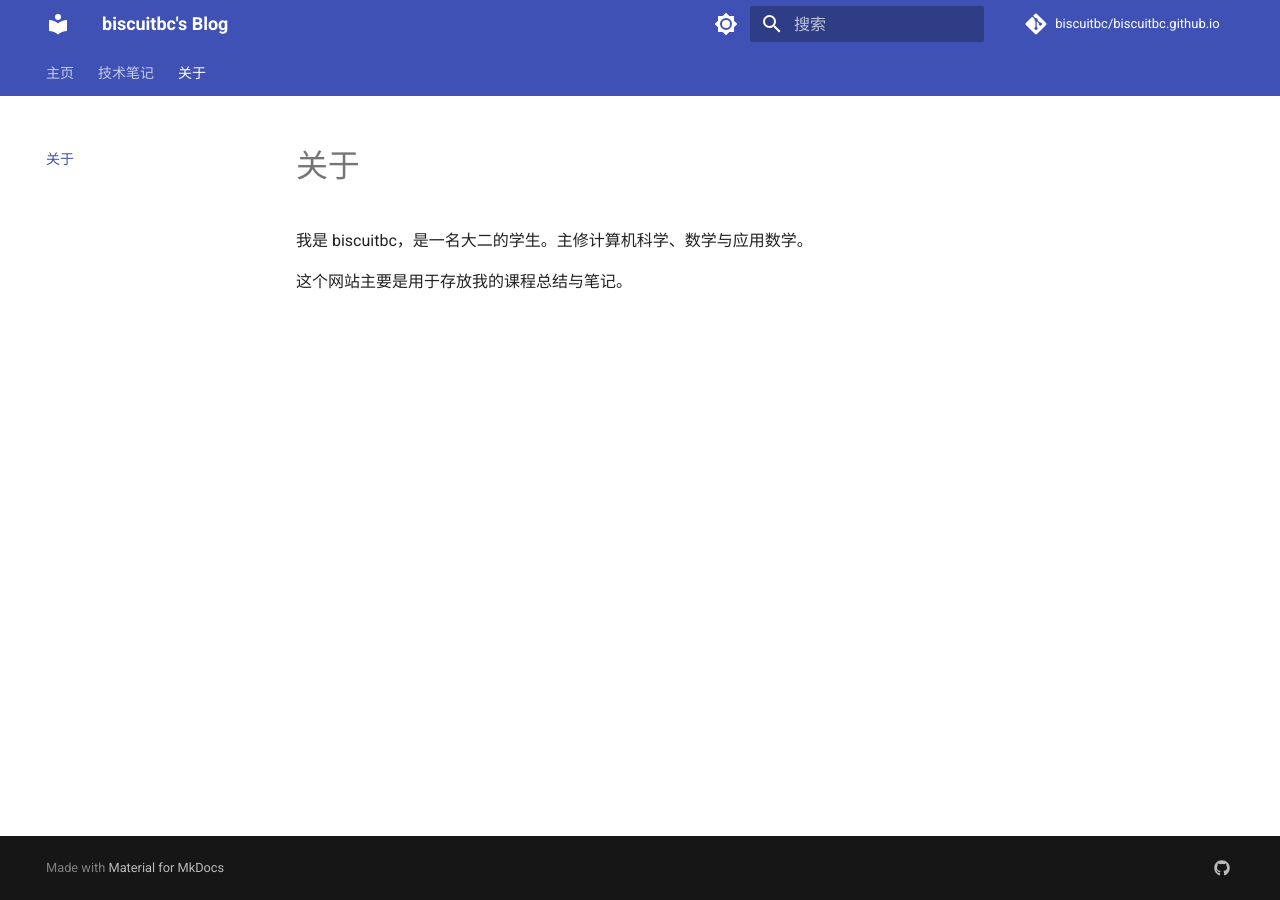
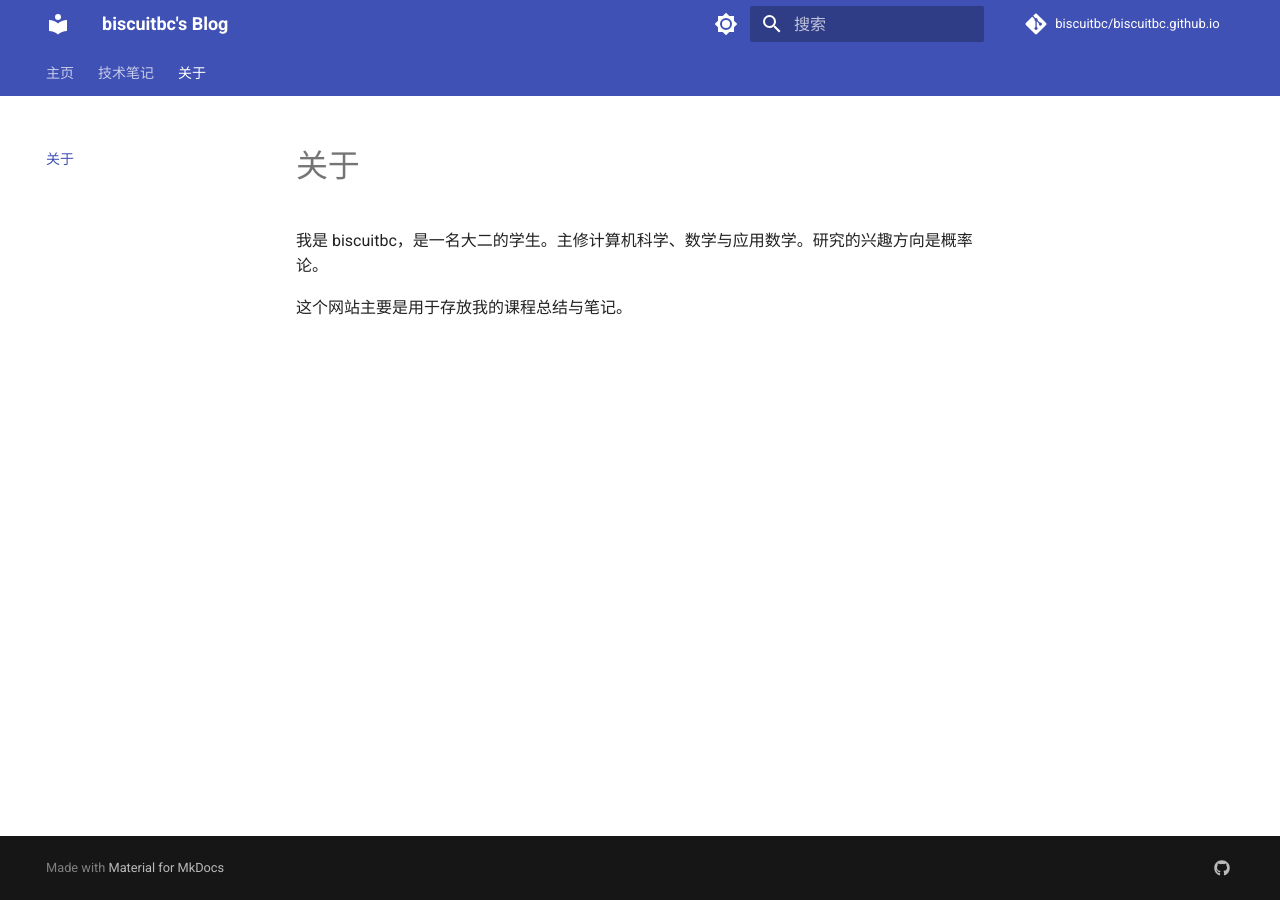
Before and after one commit to biscuitbc/biscuitbc.github.io, an MkDocs documentation site: the page built from docs/about.md, in a window 1280 px wide. Built offline with MkDocs 1.6.1 and Material for MkDocs 9.7.7, drawn with Linux system fonts in a browser that asks for light colours; comment, search, counter and statistics services are not loaded.

Commit message:
Change about

```diff
--- a/docs/about.md
+++ b/docs/about.md
@@ -1,5 +1,5 @@
 # 关于
 
-我是 biscuitbc，是一名大二的学生。主修计算机科学、数学与应用数学。
+我是 biscuitbc，是一名大二的学生。主修计算机科学、数学与应用数学。研究的兴趣方向是概率论。
 
 这个网站主要是用于存放我的课程总结与笔记。
```
